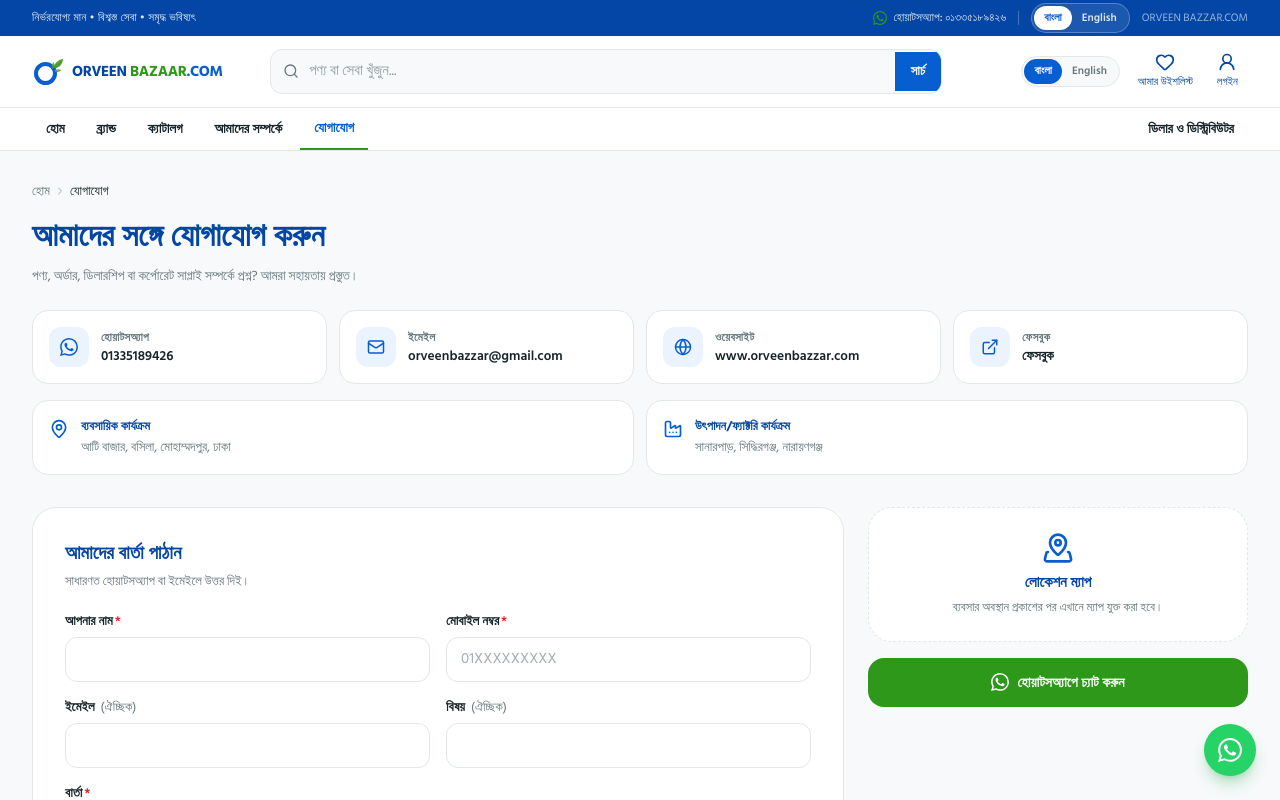
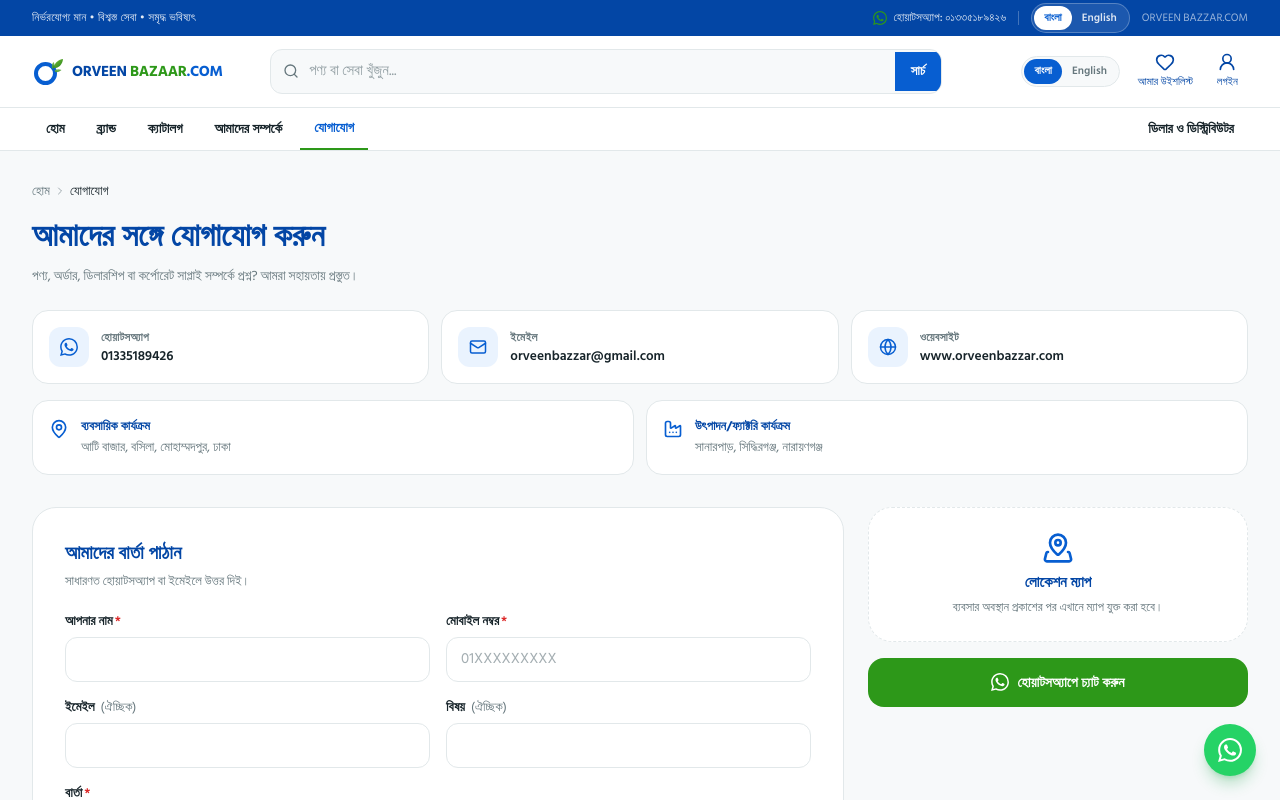
Before and after one commit to ahmedraakib/orveenbazar, a Next.js app: page /contact in a window 1280 px wide. Shown: the top 800 px of the page. Built offline with nearby package versions, Linux system fonts and the light colour scheme.

Commit message:
Remove Facebook contact card

```diff
--- a/src/app/contact/page.tsx
+++ b/src/app/contact/page.tsx
@@ -1,7 +1,7 @@
 "use client";
 
 import { useState } from "react";
-import { CheckCircle2, ExternalLink, Factory, Globe, Mail, MapPin, MapPinned } from "lucide-react";
+import { CheckCircle2, Factory, Globe, Mail, MapPin, MapPinned } from "lucide-react";
 import { useLanguage, usePageTitle } from "@/providers/LanguageProvider";
 import { useToast } from "@/providers/StoreProvider";
 import { company } from "@/data/company";
@@ -65,7 +65,6 @@
     },
     { icon: Mail, label: t("contact.email"), value: company.email, href: `mailto:${company.email}` },
     { icon: Globe, label: t("contact.website"), value: company.website, href: "https://www.orveenbazzar.com" },
-    { icon: ExternalLink, label: t("contact.facebook"), value: t("contact.facebook"), href: company.facebook },
   ];
 
   return (
@@ -74,7 +73,7 @@
       <h1 className="mt-3 text-[24px] font-black text-[#0346A5] sm:text-[32px]">{t("contact.heading")}</h1>
       <p className="mt-1.5 max-w-2xl text-[13.5px] text-[#66777D]">{t("contact.sub")}</p>
 
-      <div className="mt-6 grid gap-3 sm:grid-cols-2 lg:grid-cols-4">
+      <div className="mt-6 grid gap-3 sm:grid-cols-3">
         {cards.map((card) => (
           <a
             key={card.label}
--- a/src/locales/bn.ts
+++ b/src/locales/bn.ts
@@ -329,7 +329,6 @@
     whatsapp: "হোয়াটসঅ্যাপ",
     email: "ইমেইল",
     website: "ওয়েবসাইট",
-    facebook: "ফেসবুক",
     businessLocation: "ব্যবসায়িক কার্যক্রম",
     productionLocation: "উৎপাদন/ফ্যাক্টরি কার্যক্রম",
     formHeading: "আমাদের বার্তা পাঠান",
--- a/src/locales/en.ts
+++ b/src/locales/en.ts
@@ -327,7 +327,6 @@
     whatsapp: "WhatsApp",
     email: "Email",
     website: "Website",
-    facebook: "Facebook",
     businessLocation: "Business Operations",
     productionLocation: "Production / Factory Operations",
     formHeading: "Send us a message",
```
